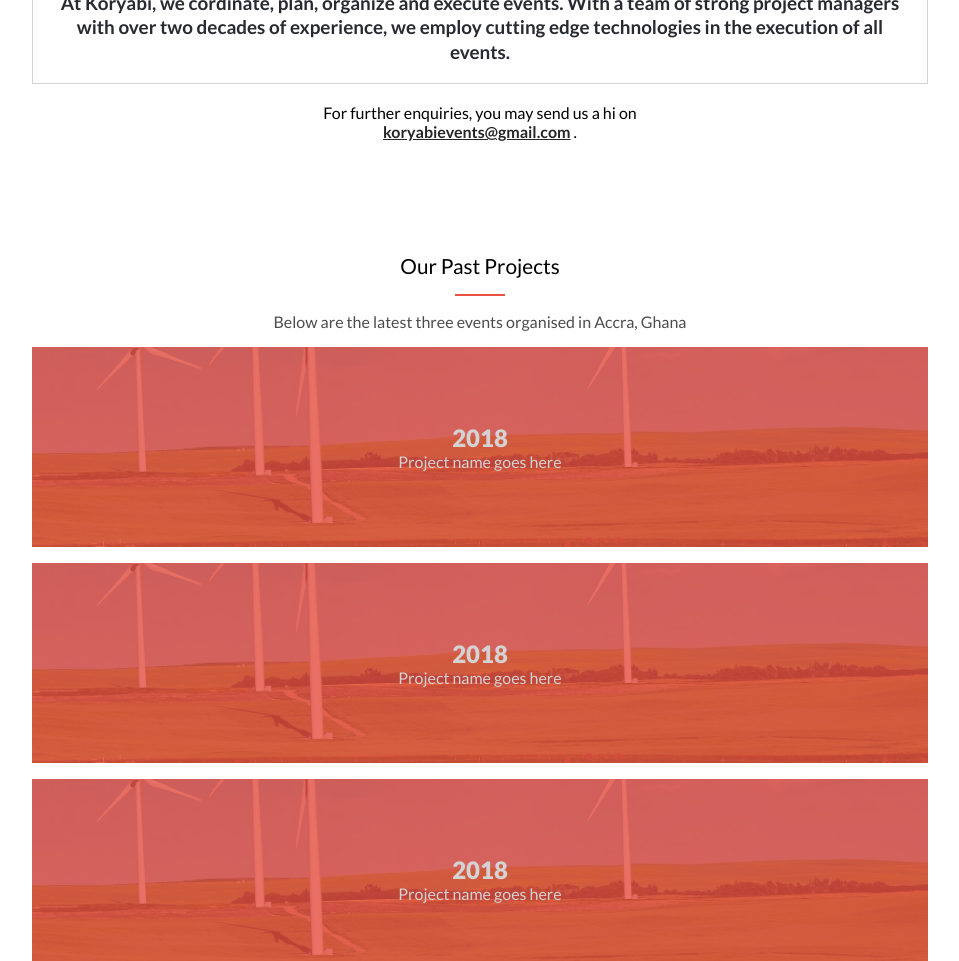
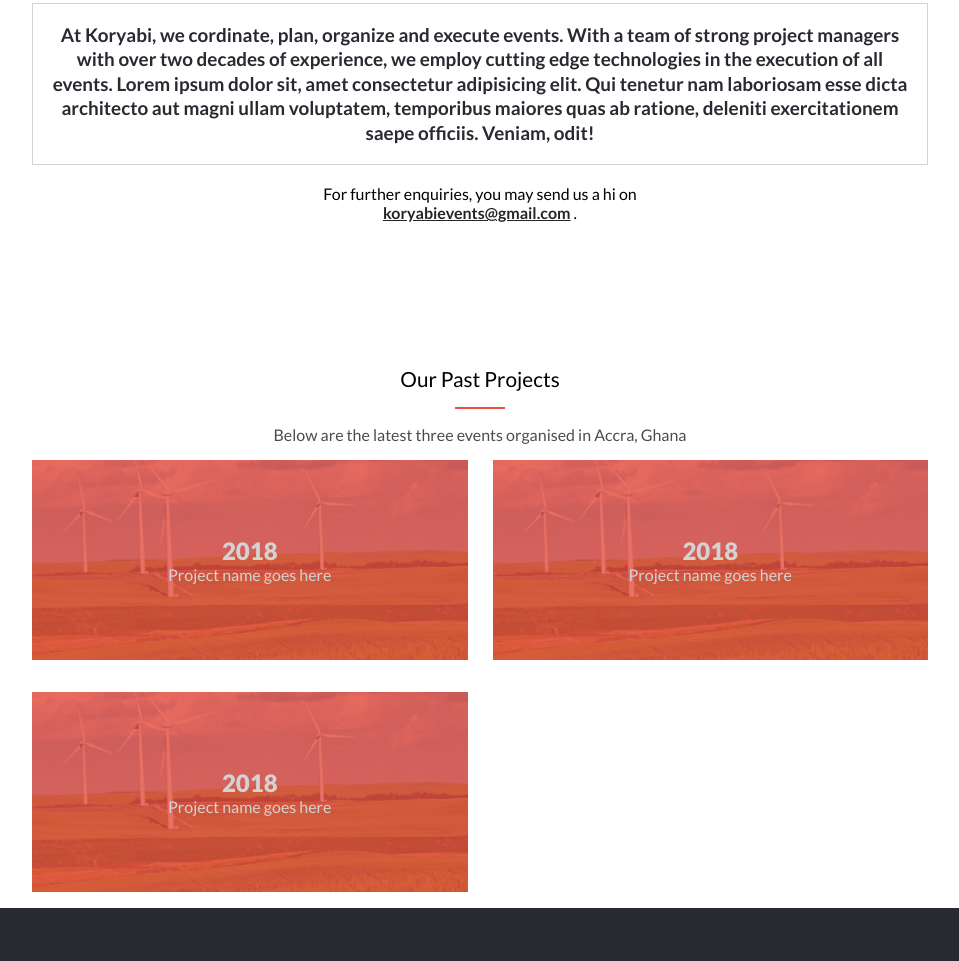
Before and after one commit to michaelamponsah/koryabi-events, a website: page about.html in a window 1280 px wide. Shown: the part 261-1222 px from the top of the page, without its empty margins (160-1119 px from the left). Drawn offline with Linux system fonts and the light colour scheme.

Commit message:
Modify styles and markup for desktop screens

```diff
--- a/about.html
+++ b/about.html
@@ -7,7 +7,6 @@
   <meta name="viewport" content="width=device-width, initial-scale=1.0">
   <title>A Greener World</title>
   <link rel="stylesheet" href="./css/styles.css">
-  <link rel="stylesheet" href="./css/about.css">
   <link rel="preconnect" href="https://fonts.googleapis.com">
   <link rel="preconnect" href="https://fonts.gstatic.com" crossorigin>
   <link href="https://fonts.googleapis.com/css2?family=Lato:wght@300;400;700;900&display=swap" rel="stylesheet">
@@ -31,6 +30,9 @@
           At Koryabi, we cordinate, plan, organize and execute events.
           With a team of strong project managers with over two decades of experience,
           we employ cutting edge technologies in the execution of all events.
+          Lorem ipsum dolor sit, amet consectetur adipisicing elit. Qui tenetur nam laboriosam esse dicta architecto aut
+          magni ullam voluptatem, temporibus maiores quas ab ratione, deleniti exercitationem saepe officiis. Veniam,
+          odit!
         </p>
         <div class="hero-section--event-details">
           <p>For further enquiries, you may send us a hi on <br> <span
--- a/css/styles.css
+++ b/css/styles.css
@@ -396,4 +396,15 @@ body {
   grid-template-columns: 1fr 1fr;
   column-gap: 20px;
  }
+
+ /* About us */
+ .about-hero-section {
+  padding: 3em 0;
+ }
+
+ .our-works--projects-wrapper {
+  display: grid;
+  grid-template-columns: 1fr 1fr;
+  column-gap: 25px;
+ }
 }
```
